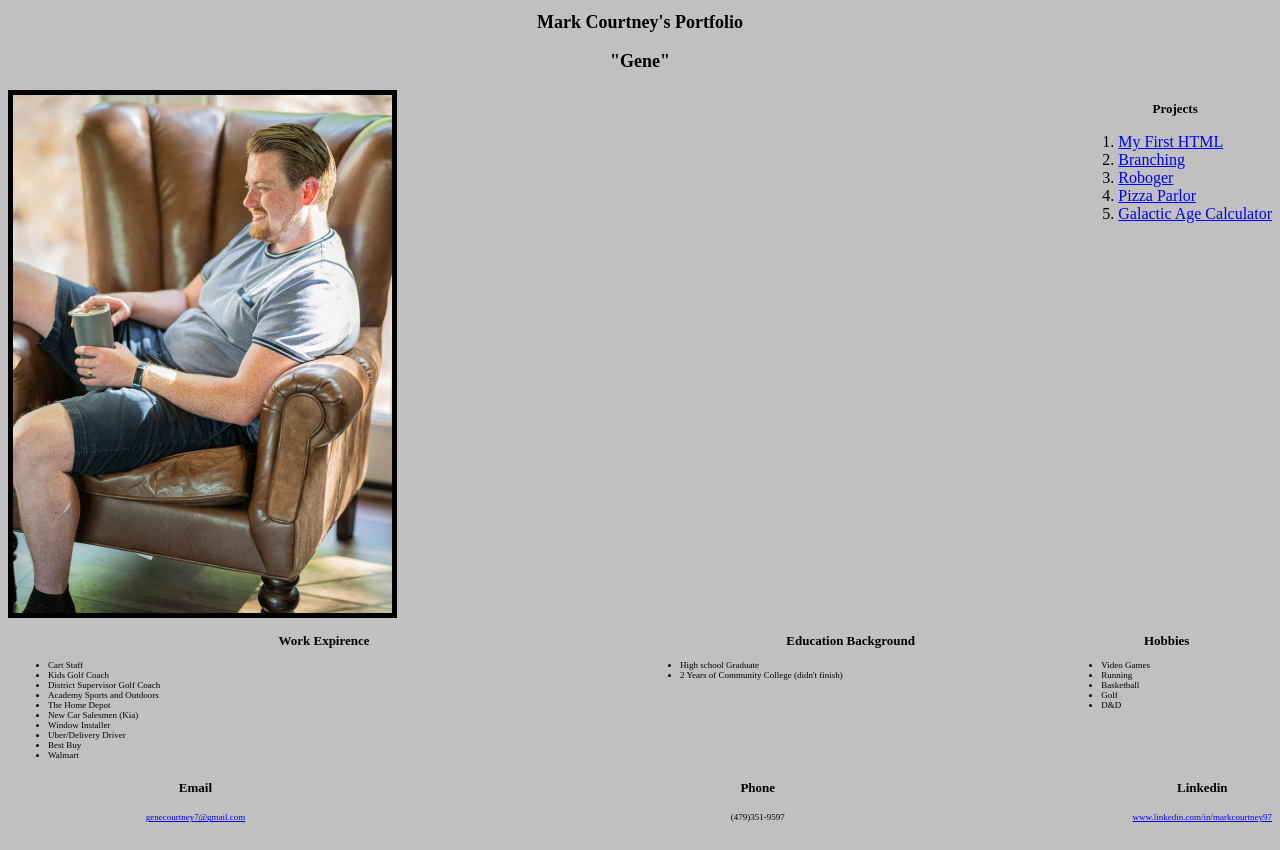
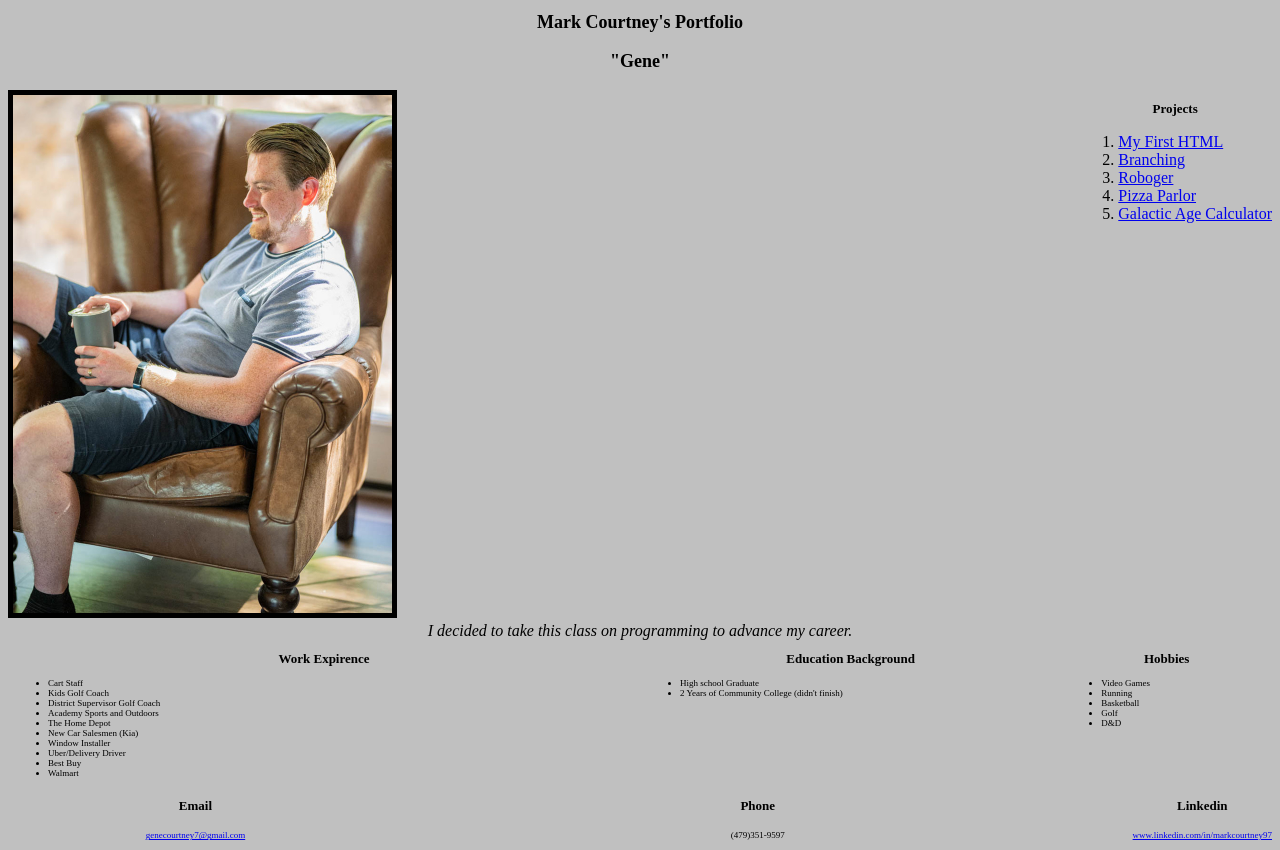
Before and after one commit to genecourtney7/1st-code-review, a plain HTML site: page index.html in a window 1280 px wide. Drawn offline with Linux system fonts and the light colour scheme.

Commit message:
added about me div to add em tag

```diff
--- a/css/styles.css
+++ b/css/styles.css
@@ -24,11 +24,13 @@ img {
   display: flex;
 }
 .row2 {
-
   display: flex;
 }
 .row3 {
   display: flex;
+}
+.aboutMe {
+  text-align: center;
 }
 .photo {
     height: fit-content;
--- a/index.html
+++ b/index.html
@@ -27,6 +27,9 @@
                 </ol>
             </p2>
         </div>
+    <div class="aboutMe">
+        <em>I decided to take this class on programming to advance my career.</em>
+    </div>
 
     <div class="row2">
         <div class="expirence">
```
